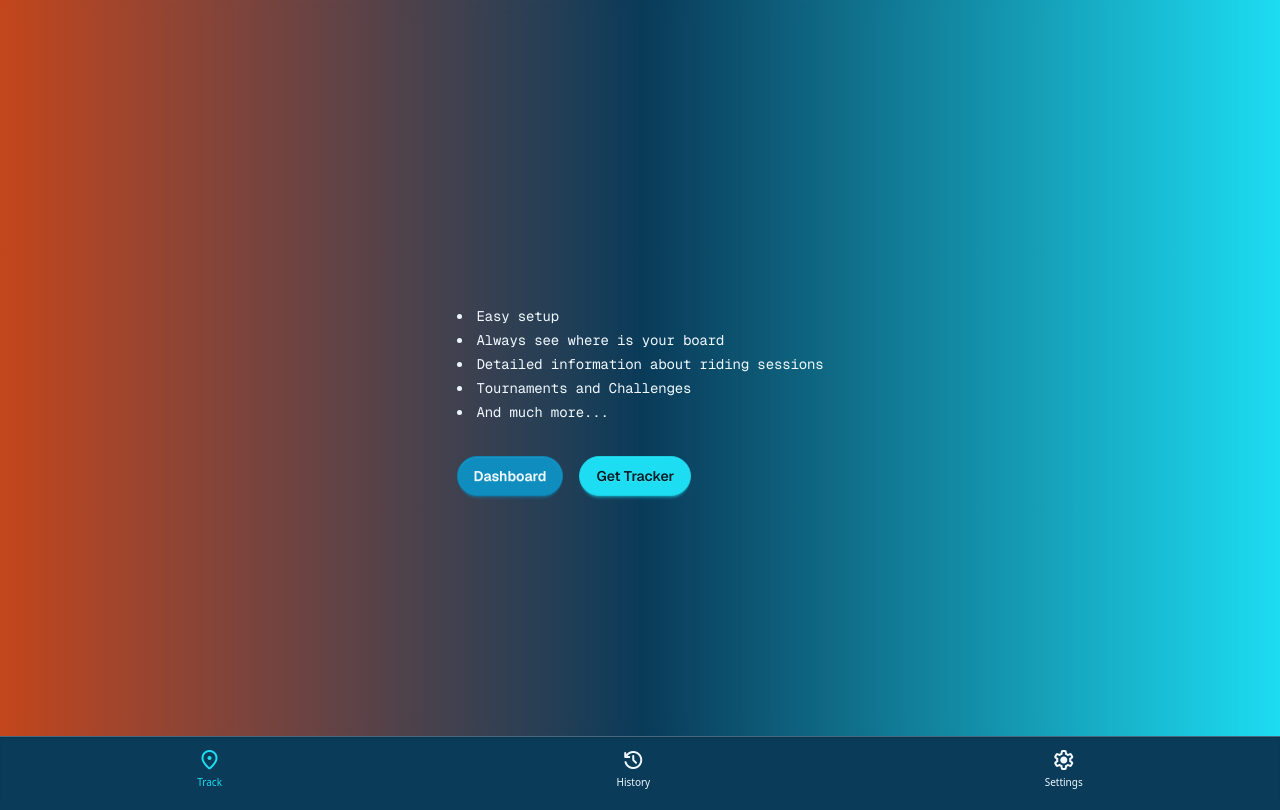
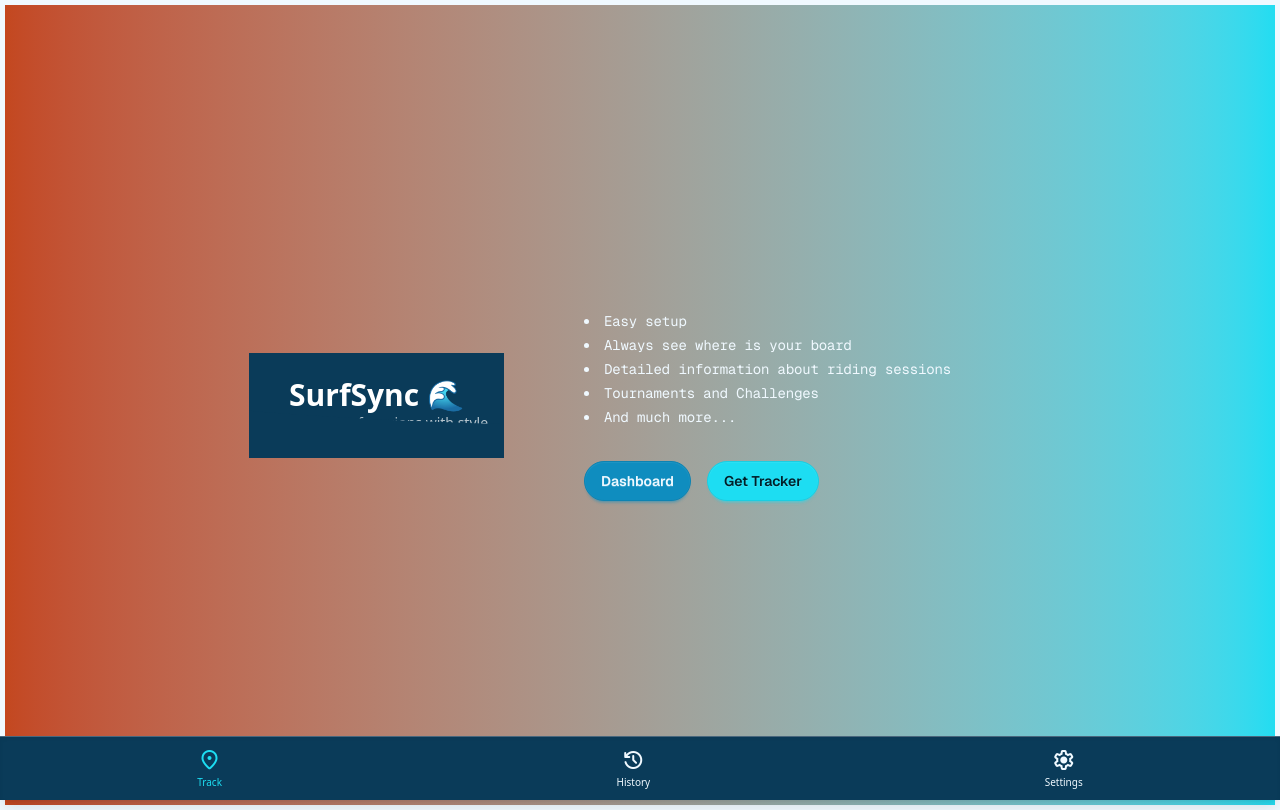
Before and after one commit to devjutsu/surfsync, a Next.js app: page / in a window 1280 px wide. Built offline with nearby package versions, Linux system fonts and the light colour scheme.

Commit message:
WaveHeader experiments

```diff
--- a/app/layout.tsx
+++ b/app/layout.tsx
@@ -51,19 +51,17 @@ export default function RootLayout({
       <body
         className={`${geistSans.variable} ${geistMono.variable} antialiased`}
       >
-        <div className="relative min-h-screen overflow-hidden bg-gradient-to-r from-[#F2490C]/80 via-[#0A3B59]/10 to-[#1DDDF2] backdrop-blur-sm">
-          {/* Анимированные волны */}
-          <div className="absolute z-0 top-0 left-0 w-full h-full animate-wave bg-radial-bottom-left from-[#F2490C]/30 via-[#F2490C]/10 to-transparent opacity-70 mix-blend-screen"></div>
-          <div className="absolute z-0 top-0 left-0 w-full h-full animate-wave-delay bg-radial-top-right from-[#1DDDF2]/20 via-[#1DDDF2]/5 to-transparent opacity-60 mix-blend-screen"></div>
+        <div className="relative min-h-screen overflow-hidden bg-gradient-to-r from-[#F2490C]/80 via-[#0A3B59]/05 to-[#1DDDF2]">
+
 
           {/* Пульсирующее солнце */}
-          <div className="absolute bottom-0 left-1/2 -translate-x-1/2 w-[400px] h-[400px] bg-gradient-radial from-[#F2490C]/40 to-transparent rounded-full blur-3xl opacity-70 animate-pulse-slow"></div>
+          {/* <div className="border-5 border-lime-500 absolute bottom-0 left-1/2 -translate-x-1/2 w-[400px] h-[400px] bg-gradient-radial from-[#F2490C]/40 to-transparent rounded-full blur-3xl opacity-70"></div> */}
 
           {/* Линия горизонта */}
-          <div className="absolute bottom-0 left-0 w-full h-[2px] bg-[#F2490C]/40 blur-sm shadow-md shadow-[#F2490C]/40"></div>
+          {/* <div className="border-5 border-fuchsia-600 absolute bottom-0 left-0 w-full h-[2px] bg-[#F2490C]/40 blur-sm shadow-md shadow-[#F2490C]/40"></div> */}
 
           {/* Контент */}
-          <div className="relative z-10 flex items-center justify-center min-h-screen">
+          <div className="border-5 relative z-10 flex items-center justify-center min-h-screen">
             {children}
           </div>
         </div>
--- a/app/page.tsx
+++ b/app/page.tsx
@@ -1,12 +1,18 @@
 import Footer from '@/components/footer';
+import WaveHeader from '@/components/ui/WaveHeader';
 
 export default function Home() {
   return (
+    <>
+      <WaveHeader />
+
       <div className="grid grid-rows-[20px_1fr_20px] items-center justify-items-center min-h-screen p-8 pb-20 gap-16 sm:p-20 font-[family-name:var(--font-geist-sans)]">
         <main className="flex flex-col gap-[32px] row-start-2 items-center sm:items-start">
           <ul className="list-inside list-disc text-sm/6 text-center sm:text-left font-[family-name:var(--font-geist-mono)]">
             <li className="tracking-[-.01em]">Easy setup</li>
-          <li className="tracking-[-.01em]">Always see where is your board</li>
+            <li className="tracking-[-.01em]">
+              Always see where is your board
+            </li>
             <li className="tracking-[-.01em]">
               Detailed information about riding sessions
             </li>
@@ -31,7 +37,9 @@ export default function Home() {
             </a>
           </div>
         </main>
+
         <Footer />
       </div>
+    </>
   );
 }
--- /dev/null
+++ b/components/ui/WaveHeader.css
@@ -0,0 +1,22 @@
+.wave-border {
+    position: absolute;
+    bottom: -1px;
+    left: 0;
+    width: 100%;
+    height: 80px;
+    background: #0A3B59;
+    z-index: 0;
+    animation: waveClip 8s ease-in-out infinite;
+    clip-path: path(
+      "M0,40 C360,80 1080,0 1440,40 L1440,80 L0,80 Z"
+    );
+  }
+
+  @keyframes waveClip {
+    0%, 100% {
+      clip-path: path("M0,40 C360,80 1080,0 1440,40 L1440,80 L0,80 Z");
+    }
+    50% {
+      clip-path: path("M0,30 C400,60 1040,60 1440,20 L1440,80 L0,80 Z");
+    }
+  }
--- /dev/null
+++ b/components/ui/WaveHeader.tsx
@@ -0,0 +1,55 @@
+// export default function WaveHeader() {
+//   return (
+//     <header className="relative w-full">
+//       <div className="bg-[#0A3B59] text-white text-center relative z-10 opacity-50">
+//         <h1 className="text-3xl font-bold">SurfSync 🌊</h1>
+//         <p className="text-white/70 text-sm">
+//           Track your surf sessions with style
+//         </p>
+//       </div>
+
+//       <div className="absolute w-full leading-none z-0 opacity-50">
+//         <svg
+//           className="w-full h-10 rotate-180"
+//           viewBox="0 0 1440 320"
+//           preserveAspectRatio="none"
+//         >
+//           <path
+//             fill="#0A3B59"
+//             d="M0,160 C360,320 1080,0 1440,160 L1440,320 L0,320 Z"
+//           >
+//             <animate
+//               attributeName="d"
+//               dur="6s"
+//               repeatCount="indefinite"
+//               values="
+//                 M0,160 C360,320 1080,0 1440,160 L1440,320 L0,320 Z;
+//                 M0,140 C400,180 1040,220 1440,120 L1440,320 L0,320 Z;
+//                 M0,160 C360,320 1080,0 1440,160 L1440,320 L0,320 Z
+//               "
+//             />
+//           </path>
+//         </svg>
+//       </div>
+//     </header>
+//   );
+// }
+
+'use client';
+
+import './WaveHeader.css';
+
+export default function WaveHeader() {
+  return (
+    <header className="relative z-10 bg-[#0A3B59] text-white">
+      {/* Контент хедера */}
+      <div className="mx-auto px-4 py-6 max-w-4xl text-center">
+        <h1 className="text-3xl font-bold">SurfSync 🌊</h1>
+        <p className="text-sm text-white/70">Track your surf sessions with style</p>
+      </div>
+
+      {/* Волна через псевдоэлемент + clip-path */}
+      <div className="wave-border"></div>
+    </header>
+  );
+}
```
Lines whose indentation alone changed are shown as unchanged.
